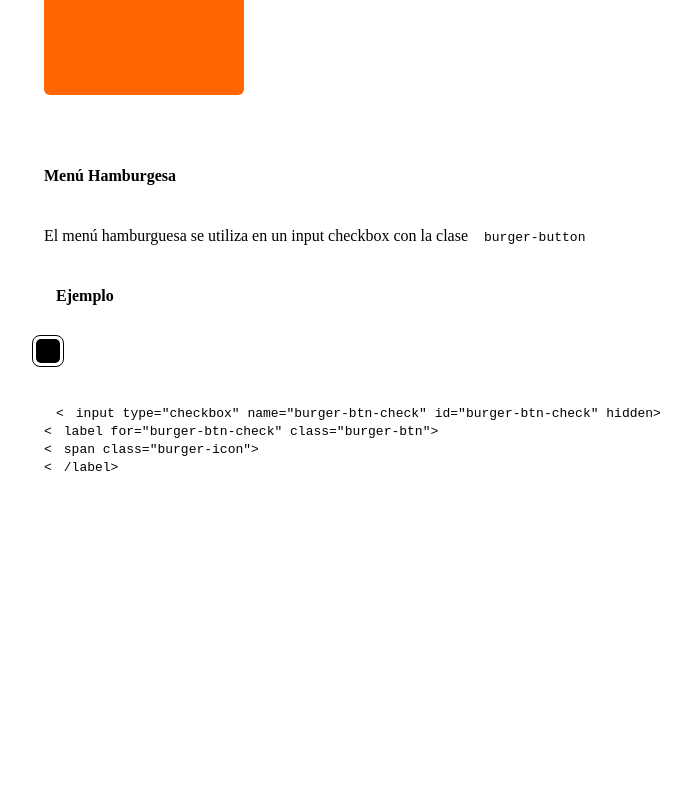
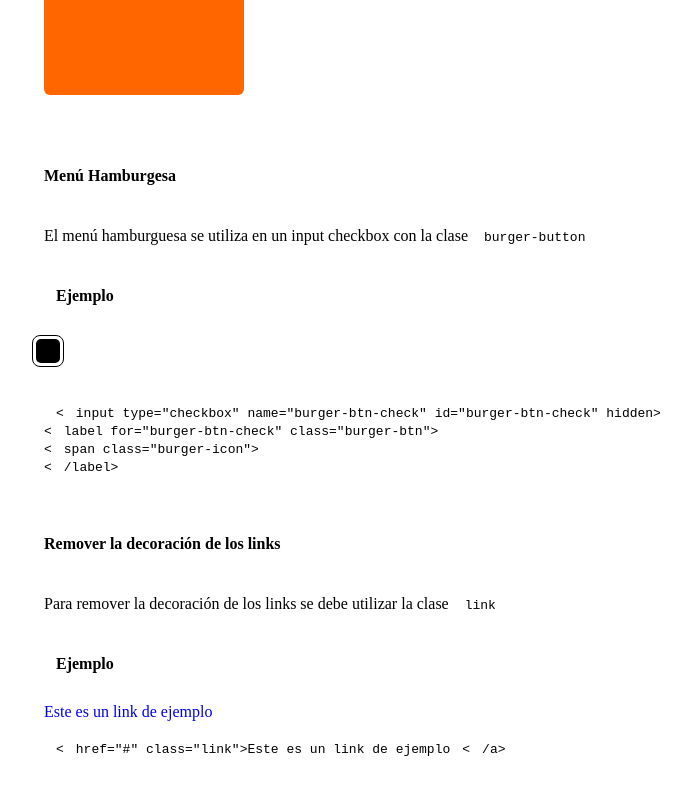
Before and after one commit to RooftopAcademy/rooftstrap, a website built with webpack: page src/template.html in a window 1280 px wide. Shown: the part 3049-3844 px from the top of the page, without its empty margins (16-707 px from the left). Before the commit the page ends 3572 px from the top, so only its background shows below. Built offline with nearby package versions, Linux system fonts and the light colour scheme.

Commit message:
add link class to remove decoration

```diff
--- a/src/template.html
+++ b/src/template.html
@@ -127,6 +127,10 @@
 
         .link-color {
             color: var(--success-color);
+        }
+
+        .link {
+          text-decoration: none;
         }
     </style>
 
@@ -289,6 +293,23 @@
         </code>
       </div>
     </div>
+
+    <!-- Remove Link Underline -->
+    <div class="row">
+      <div class="col">
+        <h4>Remover la decoración de los links</h4>
+        <br>
+        <p>Para remover la decoración de los links se debe utilizar la clase <code>link</code></p>
+        <br>
+        <p><b>Ejemplo</b></p>
+        <br>
+        <a href="#" class="link">Este es un link de ejemplo</a>
+        <br><br>
+        <code>
+          <span><</span>href="#" class="link">Este es un link de ejemplo<span><</span>/a>
+        </code>
+      </div>
+    </div>
 </body>
 
 </html>
```
